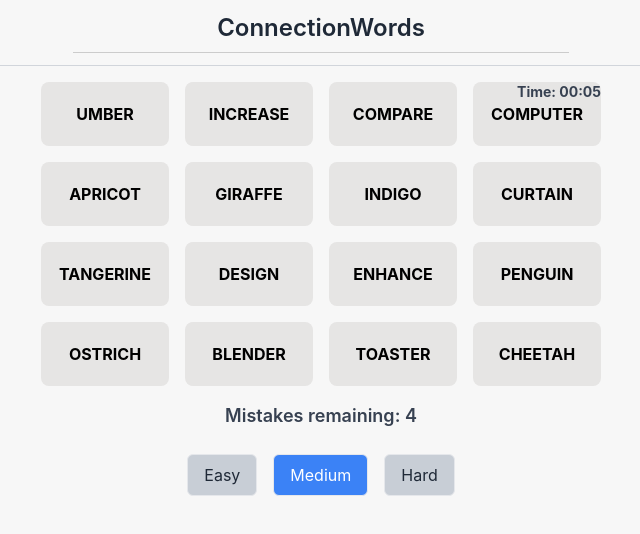
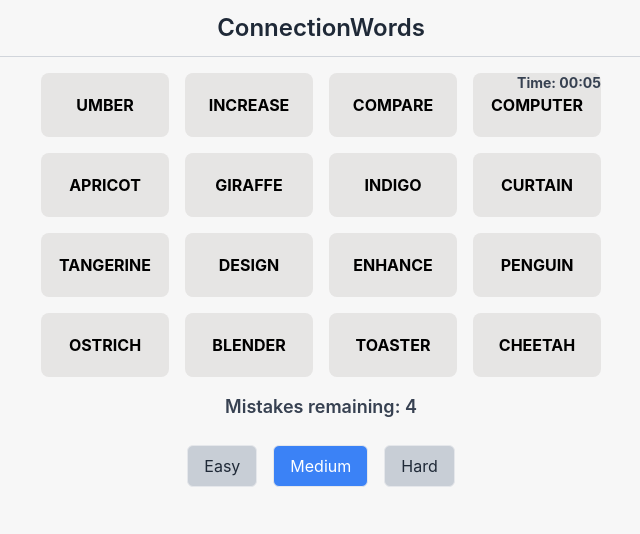
Before and after one commit to Heminyildiz/ConnectionWords, a React (Create React App) app: page / in a window 1280 px wide. Shown: the top 534 px of the page, without its empty margins (319-959 px from the left). Built offline with nearby package versions, Linux system fonts and the light colour scheme.

Commit message:
Update Header.jsx

```diff
--- a/src/components/Header.jsx
+++ b/src/components/Header.jsx
@@ -2,12 +2,10 @@ import React from 'react';
 
 const Header = ({ errorCount, errorLimit, gameStatus }) => {
   return (
-    <header className="py-3 border-b border-gray-300 w-full relative">
+    <header className="py-3 border-b border-gray-300 w-full">
       <h1 className="text-2xl font-semibold text-center text-gray-800">
         ConnectionWords
       </h1>
-      {/* İnce çizgi: Gridin sol üst ve sağ üst kutularının hizasına denk gelecek şekilde */}
-      <div className="mt-2 mx-auto" style={{width: '31rem', height: '1px', backgroundColor: '#ccc'}}></div>
     </header>
   );
 };
```
